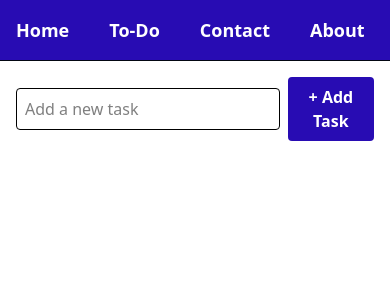
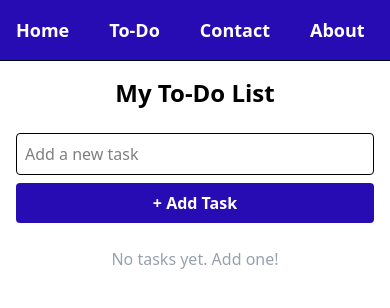
Before and after one commit to abdulrehman142/To-Do-list, a React (Vite) app: page /ToDo in a window 390 px wide. Shown: the top 308 px of the page. Built offline with nearby package versions, Linux system fonts and the light colour scheme.

Commit message:
feat:responsive

```diff
--- a/src/components/ToDoList.tsx
+++ b/src/components/ToDoList.tsx
@@ -54,33 +54,38 @@ function ToDoList() {
   };
 
   return (
-    <div className="p-4">
+    <div className="p-4 max-w-2xl mx-auto">
+      <h1 className="text-2xl font-bold text-center mb-6">My To-Do List</h1>
+
       <form
         onSubmit={handleSubmit}
-        className="flex justify-center items-center gap-2"
+        className="flex flex-col sm:flex-row justify-center items-center gap-2"
       >
         <input
           type="text"
           value={input}
           onChange={(e) => setInput(e.target.value)}
           placeholder="Add a new task"
-          className="w-[400px] p-2 border rounded"
+          className="w-full sm:w-96 p-2 border rounded"
         />
         <button
           type="submit"
-          className="bg-[#280cb3] text-white px-4 py-2 rounded hover:text-amber-400 font-bold"
+          className="bg-[#280cb3] text-white px-4 py-2 rounded hover:text-amber-400 font-bold w-full sm:w-auto"
         >
           + Add Task
         </button>
       </form>
 
+      {tasks.length === 0 ? (
+        <p className="text-center text-gray-400 mt-6">No tasks yet. Add one!</p>
+      ) : (
         <ul className="mt-6 space-y-2 max-w-md mx-auto">
           {tasks.map((task, index) => (
             <li
               key={index}
-            className="flex justify-between items-start border p-3 rounded shadow-sm flex-col sm:flex-row sm:items-center"
+              className="flex justify-between items-start border p-3 rounded shadow-sm flex-col sm:flex-row sm:items-center transition-all"
             >
-            <div className="flex-1">
+              <div className="flex-1 w-full">
                 {editIndex === index ? (
                   <input
                     value={editValue}
@@ -89,7 +94,7 @@ function ToDoList() {
                   />
                 ) : (
                   <>
-                  <div className="block font-medium">{task.text}</div>
+                    <div className="block font-medium break-words">{task.text}</div>
                     <div className="text-sm text-gray-500">
                       Added: {task.createdAt}
                     </div>
@@ -97,7 +102,7 @@ function ToDoList() {
                 )}
               </div>
 
-            <div className="flex gap-2 mt-2 sm:mt-0">
+              <div className="flex gap-2 mt-2 sm:mt-0 sm:ml-4">
                 {editIndex === index ? (
                   <button
                     onClick={() => handleSave(index)}
@@ -123,6 +128,7 @@ function ToDoList() {
             </li>
           ))}
         </ul>
+      )}
     </div>
   );
 }
```
Lines whose indentation alone changed are shown as unchanged.
